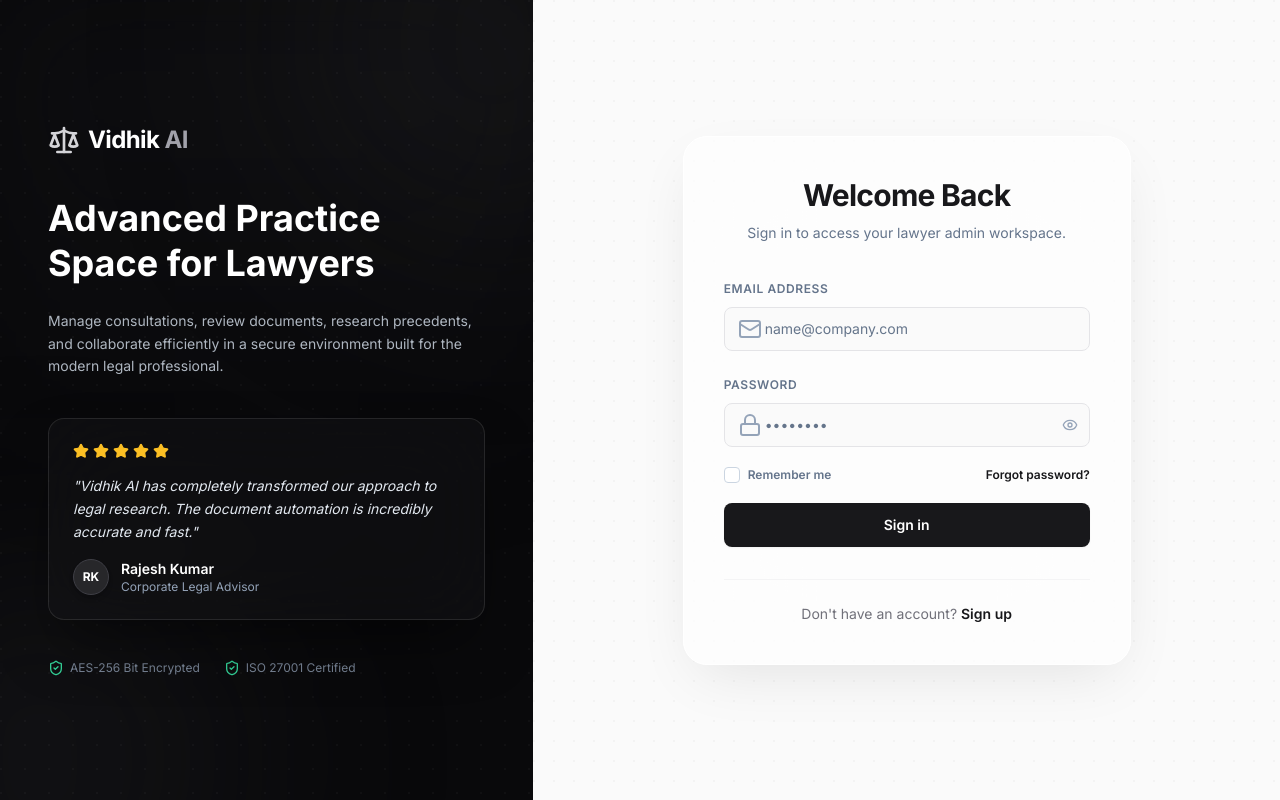
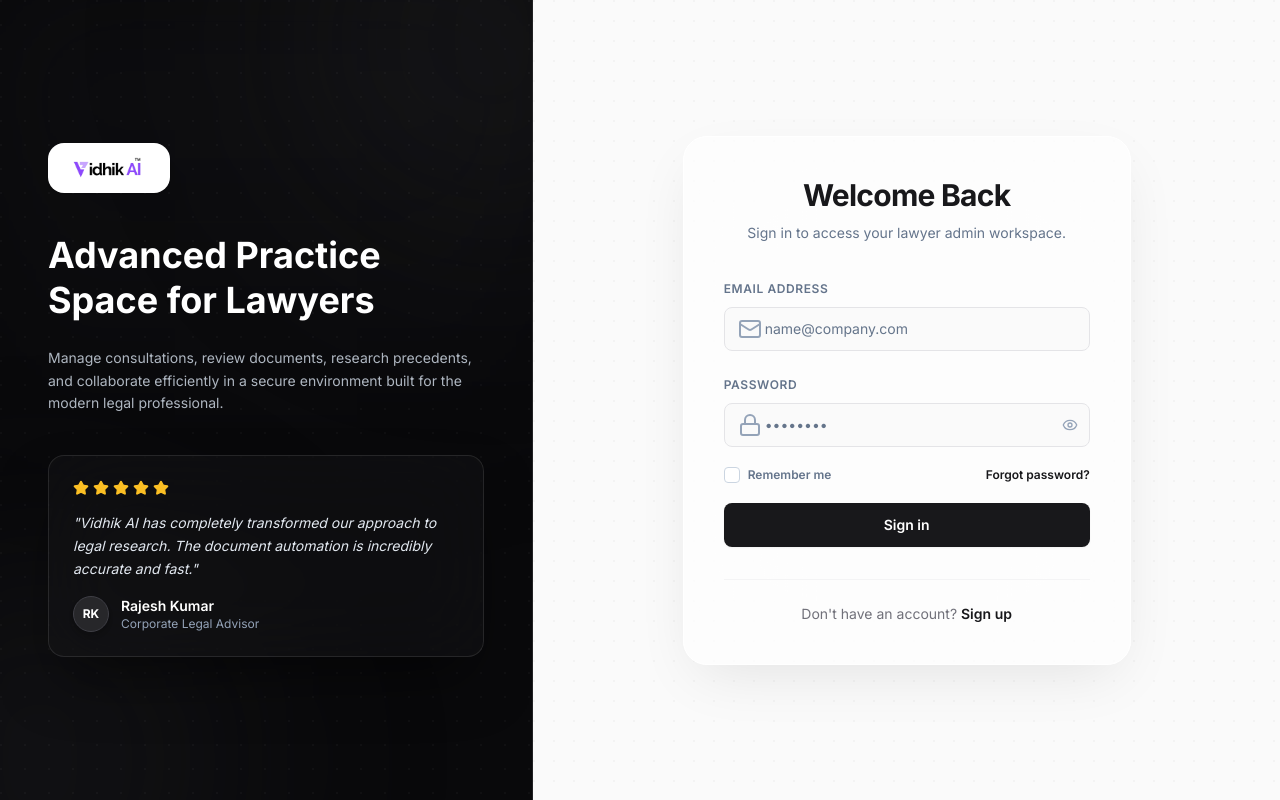
Before and after one commit to BoostrNetWave/Vidhik_AI_Lawyer, a React (Vite) app: page /lawyer/login in a window 1280 px wide. Built offline with nearby package versions, Linux system fonts and the light colour scheme.

Commit message:
feat(branding): display official Vidhik AI logo and remove certificate badges

```diff
--- a/src/Pages/Login.tsx
+++ b/src/Pages/Login.tsx
@@ -6,6 +6,8 @@
 import { Input } from '../Components/ui/input';
 import { Label } from '../Components/ui/label';
 import api from '../lib/api';
+
+import logo from '../assets/logo.png';
 
 const Login: React.FC = () => {
     const [email, setEmail] = useState('');
@@ -29,30 +31,19 @@
             setLoading(false);
             return;
         }
-        if (!password.trim()) {
-            setError('Password is required');
-            setLoading(false);
-            return;
-        }
 
         try {
             const response = await api.post('/auth/login', {
                 email: email.trim(),
                 password: password.trim()
             });
-
             if (response.data && response.data.token) {
                 const { token, user } = response.data;
                 login(token, user);
-
-                setTimeout(() => {
-                    navigate(from, { replace: true });
-                }, 100);
+                navigate(from, { replace: true });
             }
-
         } catch (err: any) {
             console.error('Login error:', err);
-
             if (err.response?.status === 403 && err.response?.data?.isVerified === false) {
                 const unverifiedEmail = err.response.data.email || email.trim();
                 localStorage.setItem('pending_verification_email', unverifiedEmail);
@@ -62,7 +53,6 @@
                 });
                 return;
             }
-
             setError(err.response?.data?.message || 'Login failed. Please check your credentials.');
         } finally {
             setLoading(false);
@@ -70,9 +60,9 @@
     };
 
     return (
-        <div className="flex min-h-screen w-full font-sans bg-zinc-50">
+        <div className="flex min-h-screen w-full font-sans bg-slate-900">
             {/* Left - Branding Panel */}
-            <div className="hidden lg:flex lg:w-5/12 bg-zinc-950 relative overflow-hidden items-center justify-center p-12 select-none">
+            <div className="hidden lg:flex lg:w-5/12 bg-zinc-950 relative overflow-hidden items-center justify-center p-12 select-none border-r border-zinc-800/80">
                 {/* Decorative glows */}
                 <div className="absolute top-0 left-0 right-0 h-[500px] bg-gradient-to-b from-zinc-800/20 to-transparent blur-3xl pointer-events-none" />
                 <div className="absolute -bottom-40 -left-40 w-[400px] h-[400px] rounded-full bg-zinc-800/30 blur-[100px] pointer-events-none" />
@@ -88,9 +78,8 @@
                 />
 
                 <div className="relative z-10 text-white max-w-md">
-                    <Link to="/" className="inline-flex items-center gap-2 mb-10 transition-transform duration-300 hover:scale-105">
-                        <Scale className="h-8 w-8 text-zinc-300" />
-                        <span className="font-display text-2xl font-bold tracking-tight">Vidhik <span className="text-zinc-400">AI</span></span>
+                    <Link to="/" className="inline-flex items-center mb-10 transition-transform duration-300 hover:scale-105 bg-white px-4 py-2 rounded-2xl shadow-sm border border-white/20">
+                        <img src={logo} alt="Vidhik AI" className="h-8 w-auto object-contain" />
                     </Link>
 
                     <h2 className="font-display text-4xl font-extrabold mb-6 leading-tight">
@@ -120,18 +109,6 @@
                             </div>
                         </div>
                     </div>
-
-                    {/* Security Badge */}
-                    <div className="flex items-center gap-6 mt-10 text-slate-400/80 text-xs">
-                        <div className="flex items-center gap-1.5">
-                            <ShieldCheck className="h-4 w-4 text-emerald-400" />
-                            <span>AES-256 Bit Encrypted</span>
-                        </div>
-                        <div className="flex items-center gap-1.5">
-                            <ShieldCheck className="h-4 w-4 text-emerald-400" />
-                            <span>ISO 27001 Certified</span>
-                        </div>
-                    </div>
                 </div>
             </div>
 
@@ -149,11 +126,8 @@
                 <div className="w-full max-w-md relative z-10">
                     {/* Small Logo for mobile view */}
                     <div className="text-center mb-8 lg:hidden">
-                        <Link to="/" className="inline-flex items-center gap-2">
-                            <Scale className="h-7 w-7 text-primary" />
-                            <span className="font-display text-xl font-bold tracking-tight text-slate-900">
-                                Vidhik <span className="text-primary">AI</span>
-                            </span>
+                        <Link to="/" className="inline-flex items-center">
+                            <img src={logo} alt="Vidhik AI" className="h-9 w-auto object-contain" />
                         </Link>
                     </div>
 
--- a/src/Pages/Signup.tsx
+++ b/src/Pages/Signup.tsx
@@ -107,12 +107,9 @@
                 />
 
                 <div className="relative z-10 text-white max-w-md">
-                    <div className="inline-flex items-center gap-3 mb-10">
-                        <div className="h-10 w-10 rounded-xl bg-white flex items-center justify-center overflow-hidden p-1 shadow-md">
-                            <img src={logo} alt="Logo" className="w-full h-full object-contain" />
-                        </div>
-                        <span className="font-display text-2xl font-bold tracking-tight text-white">Vidhik <span className="text-muted-foreground">AI</span></span>
-                    </div>
+                    <Link to="/" className="inline-flex items-center mb-10 transition-transform duration-300 hover:scale-105 bg-white px-4 py-2 rounded-2xl shadow-sm border border-white/20">
+                        <img src={logo} alt="Vidhik AI" className="h-8 w-auto object-contain" />
+                    </Link>
 
                     <h2 className="font-display text-4xl font-extrabold mb-6 leading-tight">
                         Grow Your Legal Practice Digitally
@@ -151,18 +148,6 @@
                             </div>
                         </div>
                     </div>
-
-                    {/* Trust badges */}
-                    <div className="flex items-center gap-6 mt-10 text-slate-400/80 text-xs">
-                        <div className="flex items-center gap-1.5">
-                            <ShieldCheck className="h-4 w-4 text-muted-foreground" />
-                            <span>SOC 2 Compliant</span>
-                        </div>
-                        <div className="flex items-center gap-1.5">
-                            <ShieldCheck className="h-4 w-4 text-muted-foreground" />
-                            <span>HIPAA Ready</span>
-                        </div>
-                    </div>
                 </div>
             </div>
 
@@ -184,14 +169,9 @@
                 <div className="w-full max-w-md">
                     {/* Small Logo for mobile view */}
                     <div className="text-center mb-8 lg:hidden">
-                        <div className="inline-flex items-center gap-2 mb-2">
-                            <div className="h-8 w-8 rounded-lg bg-white flex items-center justify-center overflow-hidden p-0.5 border border-slate-100 shadow-sm">
-                                <img src={logo} alt="Logo" className="w-full h-full object-contain" />
-                            </div>
-                            <span className="font-display text-xl font-bold tracking-tight text-slate-900">
-                                Vidhik <span className="text-primary">AI</span>
-                            </span>
-                        </div>
+                        <Link to="/" className="inline-flex items-center">
+                            <img src={logo} alt="Vidhik AI" className="h-9 w-auto object-contain" />
+                        </Link>
                     </div>
 
                     <div className="bg-white/80 backdrop-blur-md border border-slate-100 shadow-[0_20px_50px_-12px_rgba(124,58,237,0.08)] rounded-2xl p-8 sm:p-10 w-full relative">
```
Also changed, not shown: src/assets/logo.png.
